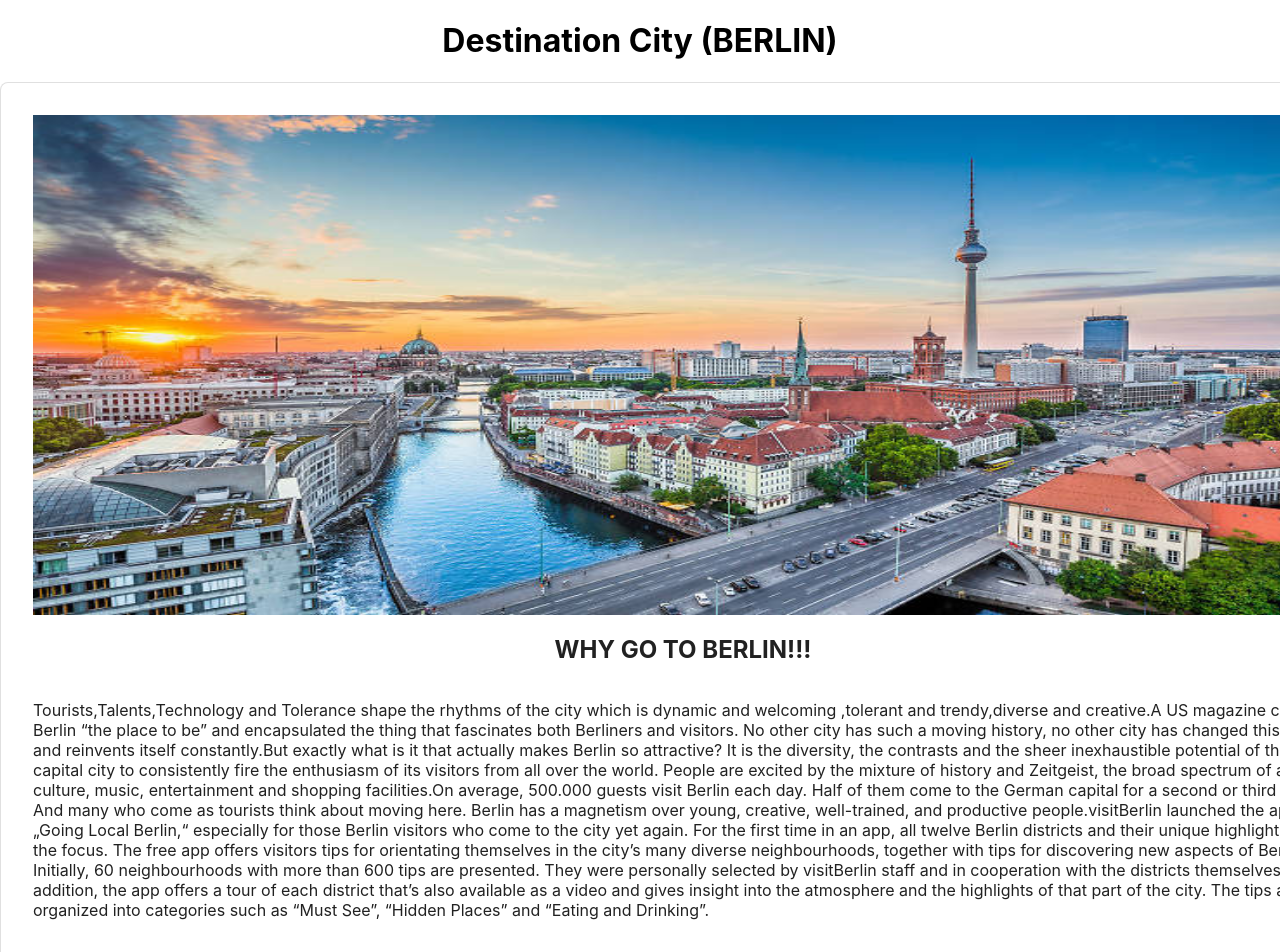
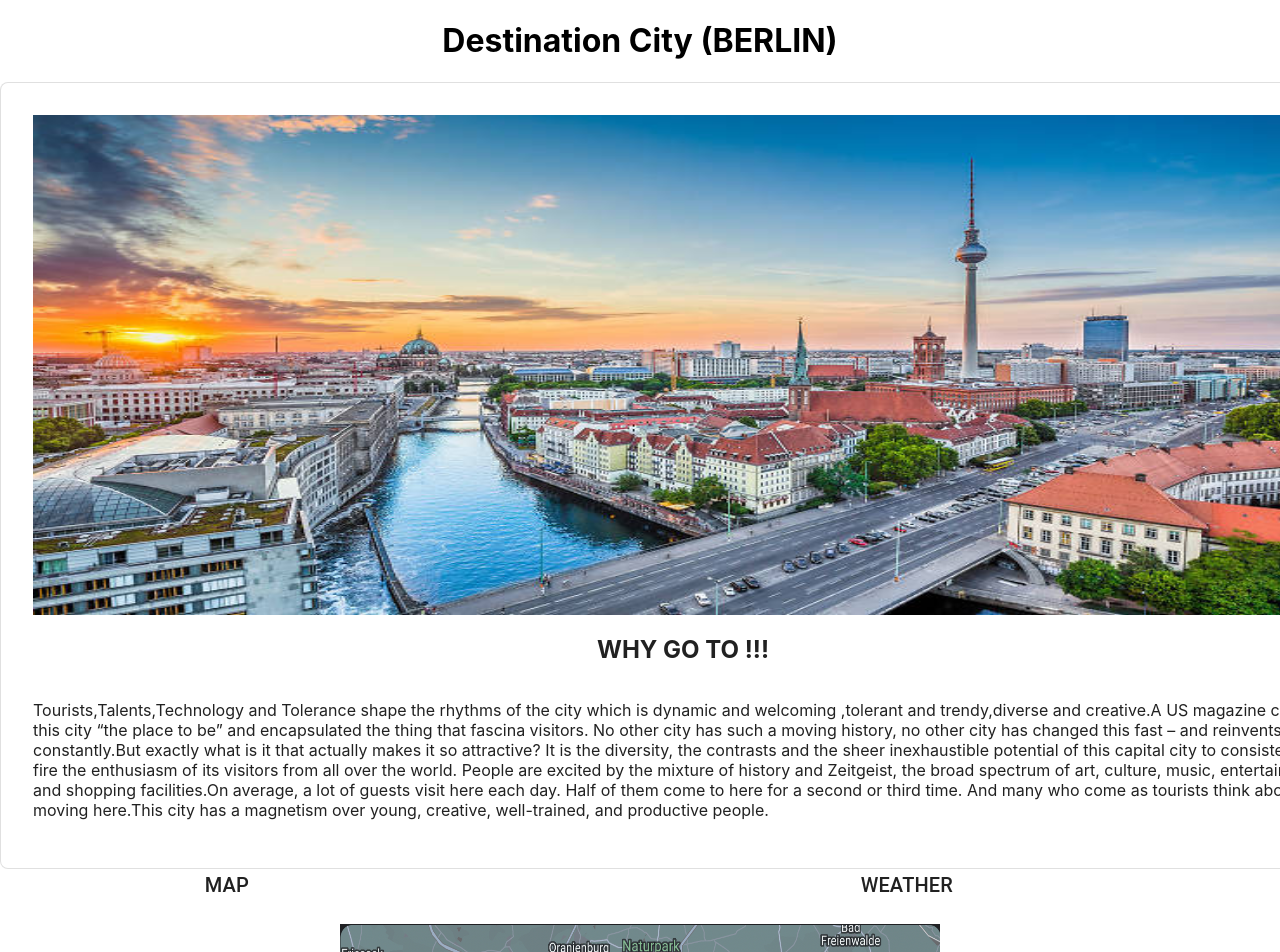
Before and after one commit to NullRivalException/frontend, a React (Create React App) app: page /info in a window 1280 px wide. Shown: the top 952 px of the page. Built offline with nearby package versions, Linux system fonts and the light colour scheme.

Commit message:
Update Details.js
Changed the paragraph describing the destination city generally not only for one particular city.

```diff
--- a/src/pages/Details.js
+++ b/src/pages/Details.js
@@ -149,38 +149,25 @@ export default function Details() {
             columnGap={1}
           >
             <img src={imagey} height={500} width={1300} />
-            <h2>WHY GO TO BERLIN!!!</h2>
+            <h2>WHY GO TO !!!</h2>
             <p>
               {" "}
               Tourists,Talents,Technology and Tolerance shape the rhythms of the
               city which is dynamic and welcoming ,tolerant and trendy,diverse
-              and creative.A US magazine called Berlin “the place to be” and
-              encapsulated the thing that fascinates both Berliners and
-              visitors. No other city has such a moving history, no other city
+              and creative.A US magazine called this city “the place to be” and
+              encapsulated the thing that fascina visitors.
+              No other city has such a moving history, no other city
               has changed this fast – and reinvents itself constantly.But
-              exactly what is it that actually makes Berlin so attractive? It is
+              exactly what is it that actually makes it so attractive? It is
               the diversity, the contrasts and the sheer inexhaustible potential
               of this capital city to consistently fire the enthusiasm of its
               visitors from all over the world. People are excited by the
               mixture of history and Zeitgeist, the broad spectrum of art,
               culture, music, entertainment and shopping facilities.On average,
-              500.000 guests visit Berlin each day. Half of them come to the
-              German capital for a second or third time. And many who come as
-              tourists think about moving here. Berlin has a magnetism over
-              young, creative, well-trained, and productive people.visitBerlin
-              launched the app „Going Local Berlin,“ especially for those Berlin
-              visitors who come to the city yet again. For the first time in an
-              app, all twelve Berlin districts and their unique highlights are
-              the focus. The free app offers visitors tips for orientating
-              themselves in the city’s many diverse neighbourhoods, together
-              with tips for discovering new aspects of Berlin. Initially, 60
-              neighbourhoods with more than 600 tips are presented. They were
-              personally selected by visitBerlin staff and in cooperation with
-              the districts themselves. In addition, the app offers a tour of
-              each district that’s also available as a video and gives insight
-              into the atmosphere and the highlights of that part of the city.
-              The tips are organized into categories such as “Must See”, “Hidden
-              Places” and “Eating and Drinking”.
+              a lot of guests visit here each day. Half of them come to here
+               for a second or third time. And many who come as
+              tourists think about moving here.This city has a magnetism over
+              young, creative, well-trained, and productive people.
             </p>
           </Grid>
         </Paper>
```
